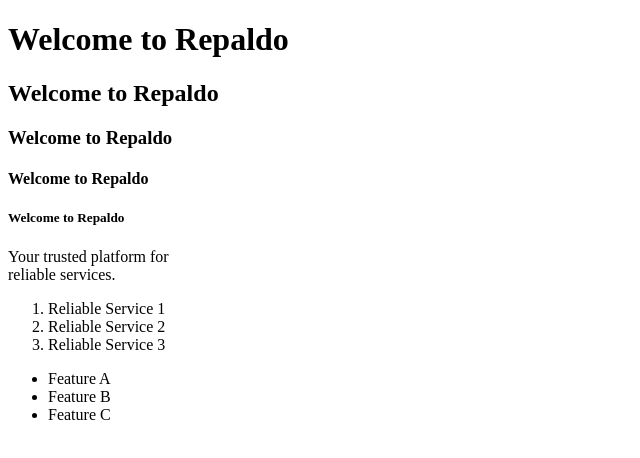
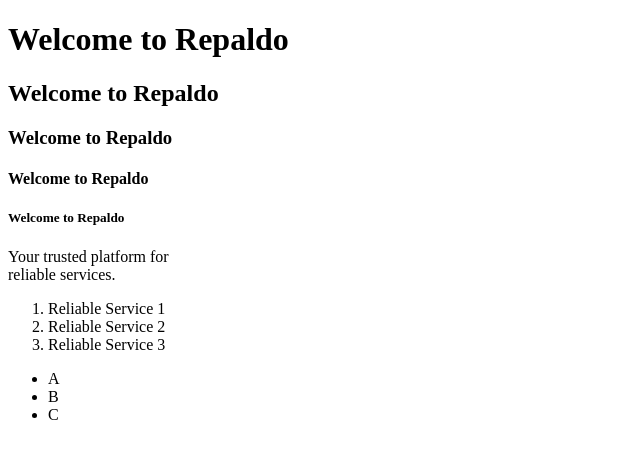
Before and after one commit to odlaver/pemweb, a plain HTML site: page index.html in a window 1280 px wide. Shown: the whole page, without its empty margins (0-640 px from the left). Drawn offline with Linux system fonts and the light colour scheme.

```diff
--- a/index.html
+++ b/index.html
@@ -20,9 +20,9 @@
     </ol>
 
     <ul>
-        <li>Feature A</li>
-        <li>Feature B</li>
-        <li>Feature C</li>
+        <li> A</li>
+        <li> B</li>
+        <li> C</li>
     </ul>
 </body>
 </html>
```
